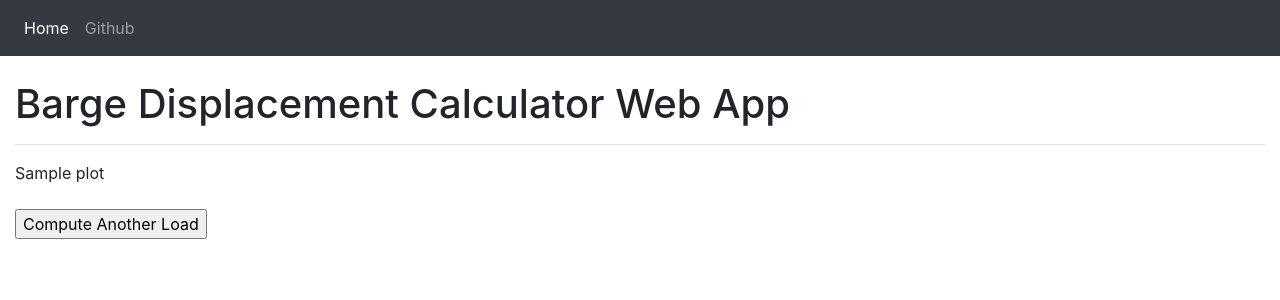
After one commit to sinaamini11/Barge_App, a Flask app: template templates/result.html in a window 1280 px wide. The commit adds this page. Shown: the top 300 px of the page. Run offline with Flask 2, Linux system fonts and the light colour scheme; the template is opened without the code that fills it: most values are stand-ins (such as "Sample title", 1, 10 or a date in 2020); some libraries are stand-ins or nearby versions.

Commit message:
rendered plot in html template

```diff
--- a/app.py
+++ b/app.py
@@ -59,12 +59,12 @@ def index():
 
     app.vars['barge_name'] = request.form['barge_name']
 
-    plot_barge(barge=app.vars['barge_name'],
-               loaded_fb=app.vars['loaded_fb'],
-               unloaded_fb=app.vars['unloaded_fb'],
-               material=app.vars['material'])
+    plot = plot_barge(barge=app.vars['barge_name'],
+                       loaded_fb=app.vars['loaded_fb'],
+                       unloaded_fb=app.vars['unloaded_fb'],
+                       material=app.vars['material'])
 
-    return render_template('result.svg')
+    return render_template('result.html', plot=plot)
 
 # @app.route('/about')
 # def about():
@@ -73,3 +73,4 @@ def index():
 if __name__ == "__main__":
     port = int(os.environ.get("PORT", 5000))
     app.run(host='0.0.0.0', port=port)
+    #app.run(debug=True)
--- a/templates/index.html
+++ b/templates/index.html
@@ -15,7 +15,7 @@
 	  <div class="collapse navbar-collapse" id="navbarSupportedContent">
 		<ul class="navbar-nav mr-auto">
 		  <li class="nav-item active">
-			<a class="nav-link" href="index.html">Home <span class="sr-only">(current)</span></a>
+			<a class="nav-link" href="./">Home <span class="sr-only">(current)</span></a>
 		  </li>
 		  <li class="nav-item">
 			<a class="nav-link" href="https://github.com/sinaamini11/barge_app" target="_blank">Github</a>
--- /dev/null
+++ b/templates/result.html
@@ -0,0 +1,48 @@
+<!DOCTYPE html>
+<html lang="en">
+  <head>
+    <meta charset="utf-8">
+    <meta name="viewport" content="width=device-width, initial-scale=1, shrink-to-fit=no">
+    <meta name="description" content="Toy application demoing useful tech.">
+    <meta name="author" content="@gotoariel">
+    <!-- <link rel="icon" href="favicon.ico"> -->
+
+    <title>Barge Displacement Calculator</title>
+    <!-- Bootstrap core CSS -->
+		<link rel="stylesheet" href="https://stackpath.bootstrapcdn.com/bootstrap/4.5.2/css/bootstrap.min.css">
+    <!-- Custom CSS for navbar-->
+	<nav class="navbar navbar-expand-lg navbar-dark bg-dark">
+	  <div class="collapse navbar-collapse" id="navbarSupportedContent">
+		<ul class="navbar-nav mr-auto">
+		  <li class="nav-item active">
+			<a class="nav-link" href="./">Home</a>
+		  </li>
+		  <li class="nav-item">
+			<a class="nav-link" href="https://github.com/sinaamini11/barge_app" target="_blank">Github</a>
+		  </li>
+		</ul>
+	  </div>
+	</nav>
+	<br>
+<div class="col-lg-12 text-left">
+<h1>Barge Displacement Calculator Web App</h1>
+
+<hr>
+
+<body>
+
+{{plot | safe}}
+
+<br><br/>
+<form action="./">
+    <input type="submit" value="Compute Another Load" />
+</form>
+</body>
+
+    <!-- Bootstrap core JavaScript
+    ================================================== -->
+    <!-- Placed at the end of the document so the pages load faster -->
+	<script src="https://cdn.jsdelivr.net/npm/@popperjs/core@2.5.4/dist/umd/popper.min.js" integrity="sha384-q2kxQ16AaE6UbzuKqyBE9/u/KzioAlnx2maXQHiDX9d4/zp8Ok3f+M7DPm+Ib6IU" crossorigin="anonymous"></script>
+	<script src="https://cdn.jsdelivr.net/npm/bootstrap@5.0.0-beta1/dist/js/bootstrap.min.js" integrity="sha384-pQQkAEnwaBkjpqZ8RU1fF1AKtTcHJwFl3pblpTlHXybJjHpMYo79HY3hIi4NKxyj" crossorigin="anonymous"></script>
+  </body>
+</html>
```
Also changed, not shown: utils.py (+14 -11 lines).
